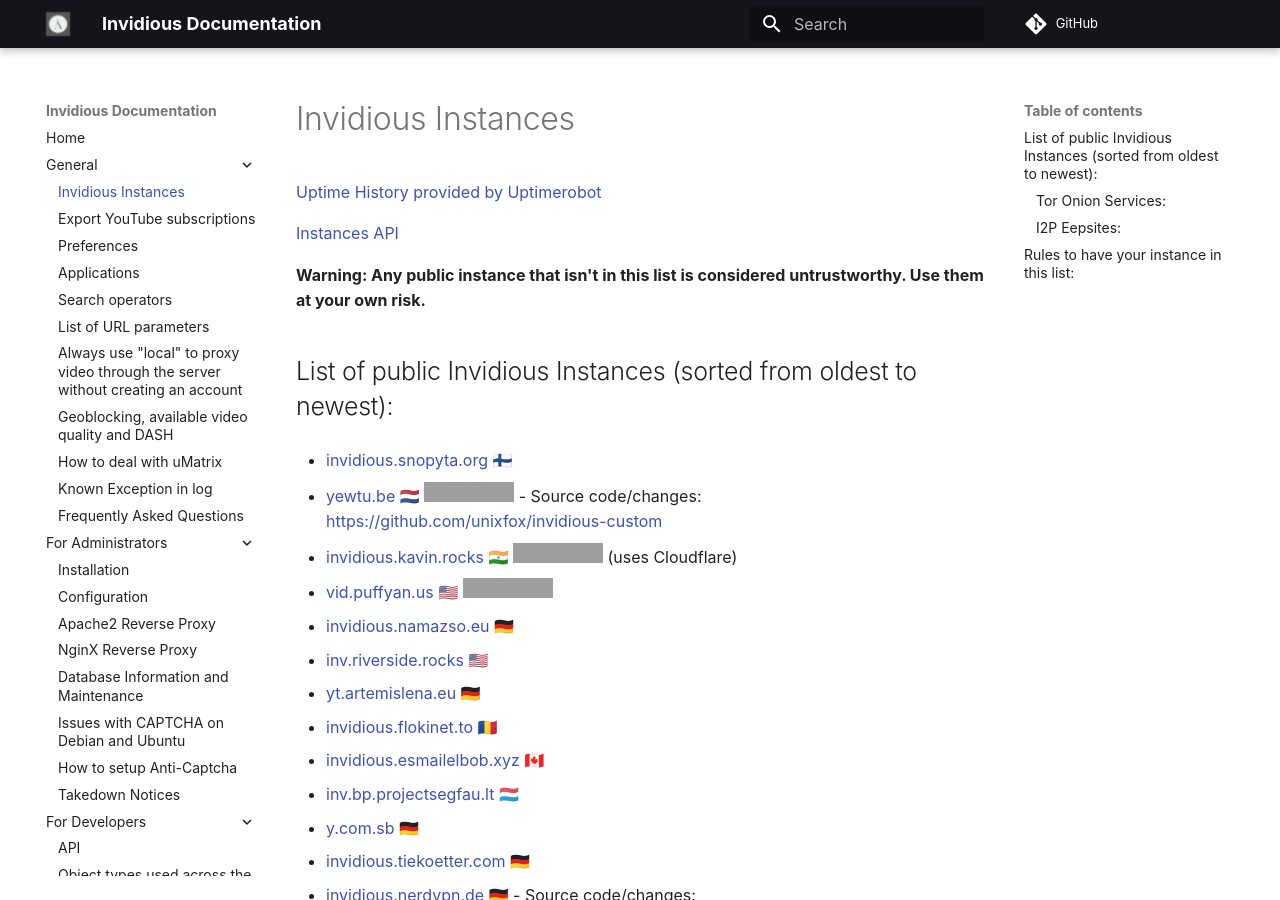
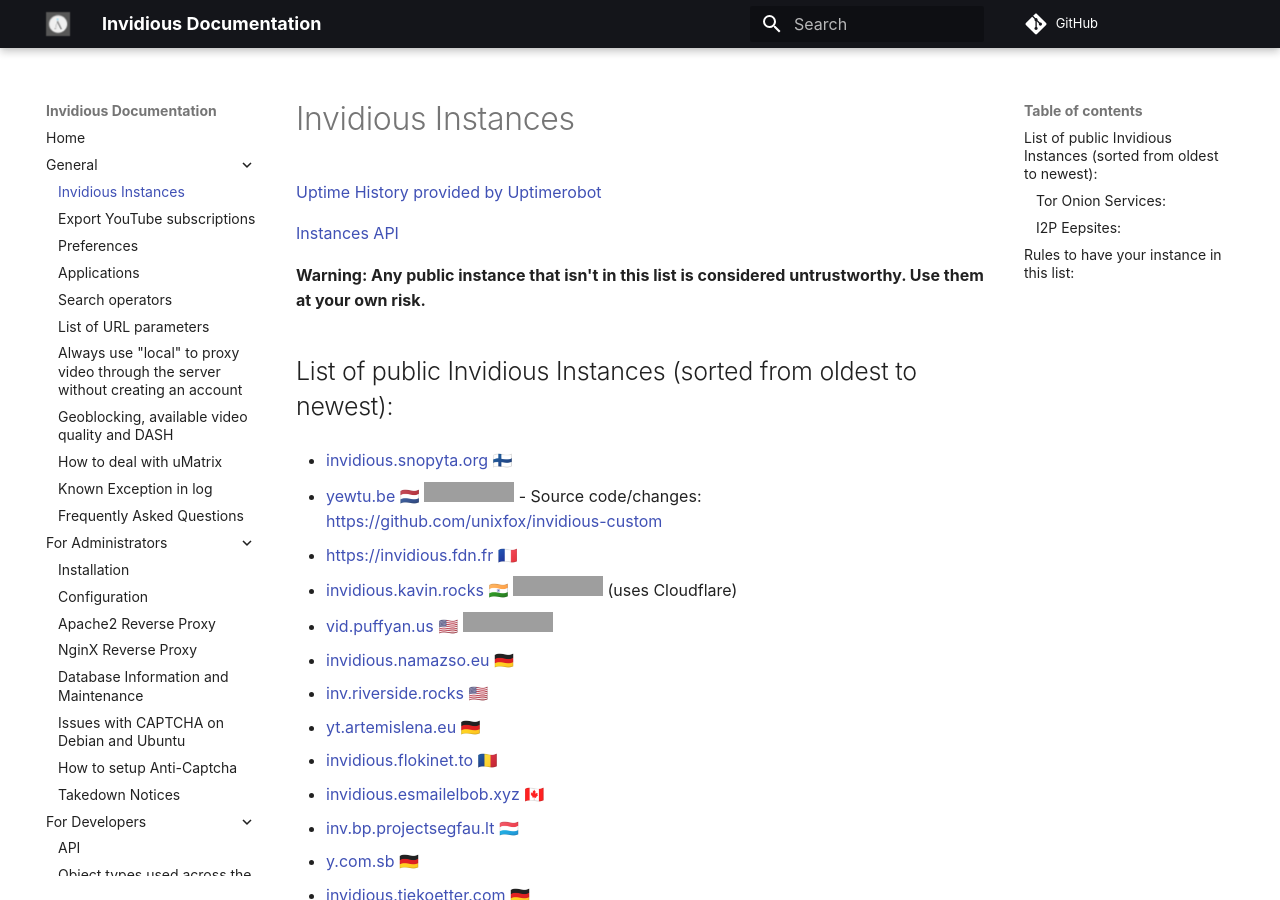
Before and after one commit to iv-org/documentation, an MkDocs documentation site: the page built from docs/instances.md, in a window 1280 px wide and 900 px high. Built offline with MkDocs 1.6.1 and Material for MkDocs 9.7.7, drawn with Linux system fonts in a browser that asks for light colours; comment, search, counter and statistics services are not loaded; some of the changed lines change nothing that is shown; grey boxes are pictures that could not be loaded.

Commit message:
Update instances.md
added FDN.fr to the list, one of the oldest instances

```diff
--- a/docs/instances.md
+++ b/docs/instances.md
@@ -11,6 +11,8 @@
 * [invidious.snopyta.org](https://invidious.snopyta.org) 🇫🇮
 
 * [yewtu.be](https://yewtu.be) 🇳🇱 [![Uptime Robot status](https://img.shields.io/uptimerobot/status/m783898765-2a4efa67aa8d1c7be6b1dd9d)](https://uptime.invidious.io/784257752) - Source code/changes: https://github.com/unixfox/invidious-custom
+
+* [https://invidious.fdn.fr](https://invidious.fdn.fr) 🇫🇷
 
 * [invidious.kavin.rocks](https://invidious.kavin.rocks) 🇮🇳 [![Uptime Robot status](https://img.shields.io/uptimerobot/status/m786132664-f9fa738fba1c4dc2f7364f71)](https://status.kavin.rocks/786132664) (uses Cloudflare)
 
```
